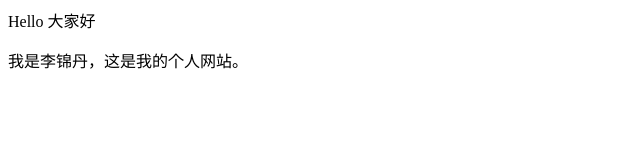
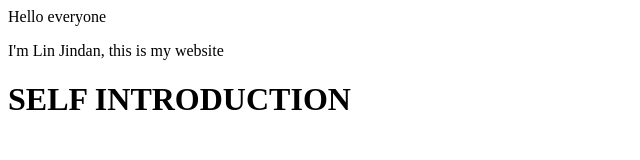
Before and after one commit to kdhhewuciedu/kdhhewuciedu.github.os, a plain HTML site: page index.html in a window 1280 px wide. Shown: the whole page, without its empty margins (0-640 px from the left). Drawn offline with Linux system fonts and the light colour scheme.

Commit message:
Update index.html
Signed-off-by: kdhhewuciedu <103317929+kdhhewuciedu@users.noreply.github.com>

```diff
--- a/index.html
+++ b/index.html
@@ -1,2 +1,3 @@
-<p>Hello 大家好</p>
-<p>我是李锦丹，这是我的个人网站。 </p>
+<p>Hello everyone</p>
+<p>I'm Lin Jindan, this is my website </p>
+<h1> SELF INTRODUCTION <h1>
```
